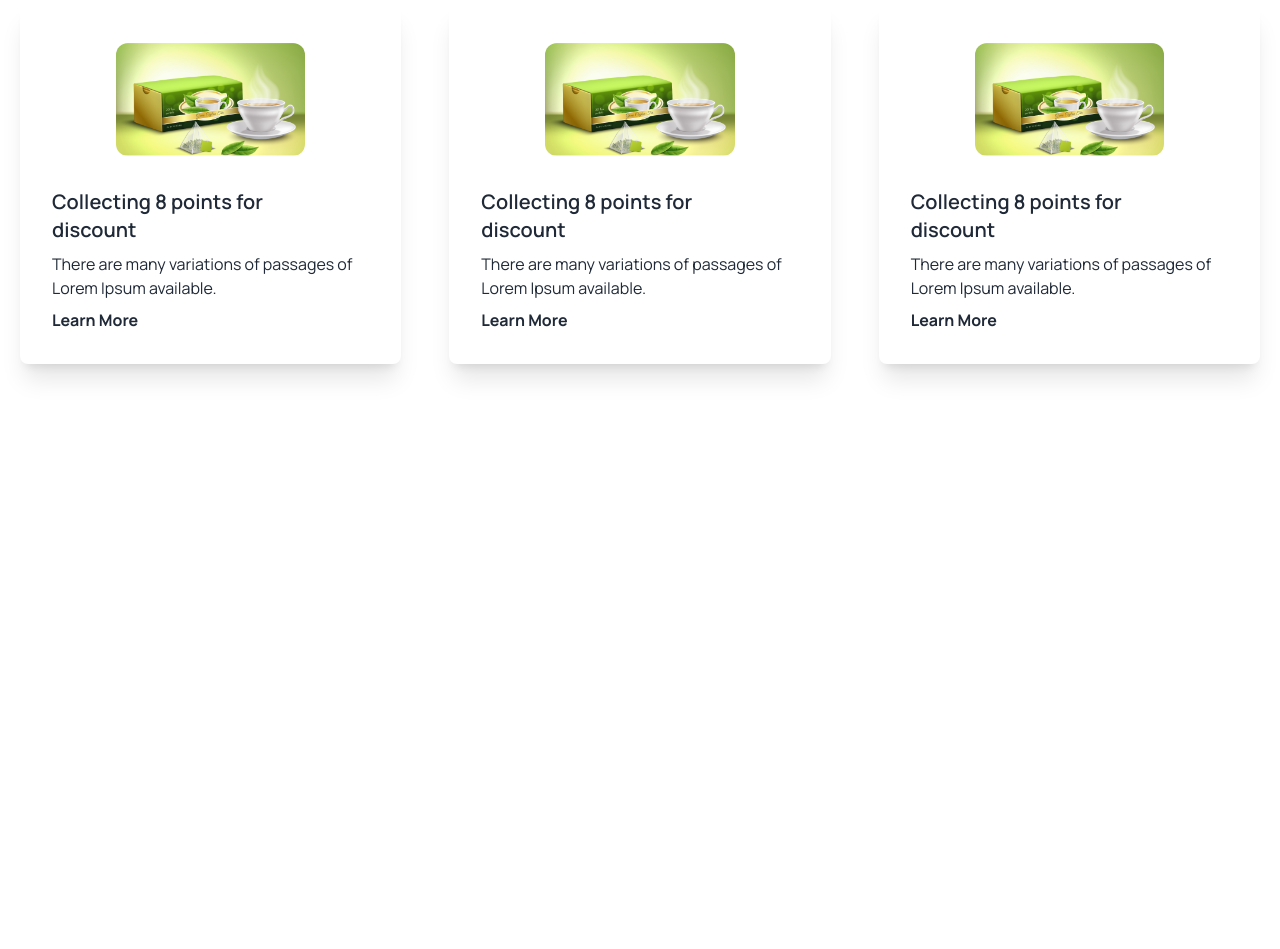
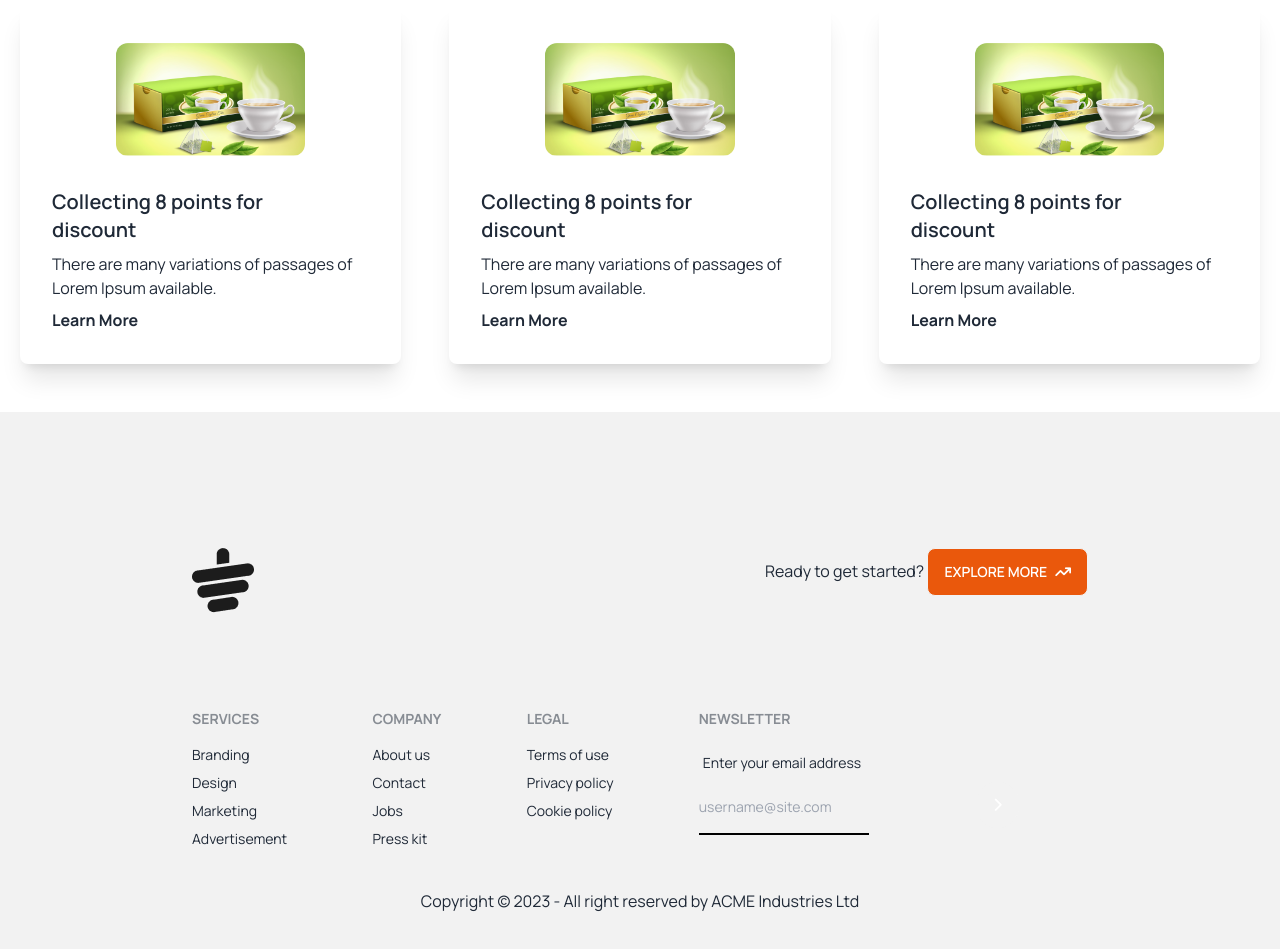
Before and after one commit to asikurofficial/tea-house, a plain HTML site: page index.html in a window 1280 px wide. Shown: the part 2740-3689 px from the top of the page. Before the commit the page ends 3152 px from the top, so only its background shows below. Drawn offline with nearby package versions, Linux system fonts and the light colour scheme.

Commit message:
footer added

```diff
--- a/index.html
+++ b/index.html
@@ -214,9 +214,57 @@
   </main>
 
   <!-- footer part-->
-  <footer>
-
-  </footer>
+  <footer class="px-4 lg:px-48 py-10 bg-base-200 text-base-content">
+    <div class="flex justify-between my-24">
+        <img src="images/cup.png" alt="">
+        <p>
+            <span>Ready to get started?</span>
+            <button class="btn bg-orange-600 text-white">
+              Explore More
+              <i class="fa-solid fa-arrow-trend-up"></i>
+          </button>
+        </p>
+    </div>
+    <div class="footer">
+        <div>
+            <span class="footer-title">Services</span>
+            <a class="link link-hover">Branding</a>
+            <a class="link link-hover">Design</a>
+            <a class="link link-hover">Marketing</a>
+            <a class="link link-hover">Advertisement</a>
+        </div>
+        <div>
+            <span class="footer-title">Company</span>
+            <a class="link link-hover">About us</a>
+            <a class="link link-hover">Contact</a>
+            <a class="link link-hover">Jobs</a>
+            <a class="link link-hover">Press kit</a>
+        </div>
+        <div>
+            <span class="footer-title">Legal</span>
+            <a class="link link-hover">Terms of use</a>
+            <a class="link link-hover">Privacy policy</a>
+            <a class="link link-hover">Cookie policy</a>
+        </div>
+        <div>
+            <span class="footer-title">Newsletter</span>
+            <div class="form-control w-80">
+                <label class="label">
+                    <span class="label-text">Enter your email address</span>
+                </label>
+                <div class="relative">
+                    <input type="text" placeholder="username@site.com" class="py-4 bg-transparent border-b-2 border-black outline-none" />
+                    <button class="btn text-white absolute top-0 right-0 rounded-full bg-gradient-to-r from-gradient-start to-gradient-end">
+                        <i class="fa-solid fa-chevron-right"></i>
+                    </button>
+                </div>
+            </div>
+        </div>
+    </div>
+    <div class="mt-10 text-center">
+        <p>Copyright © 2023 - All right reserved by ACME Industries Ltd</p>
+    </div>
+</footer>
 </body>
 
 </html>
```
